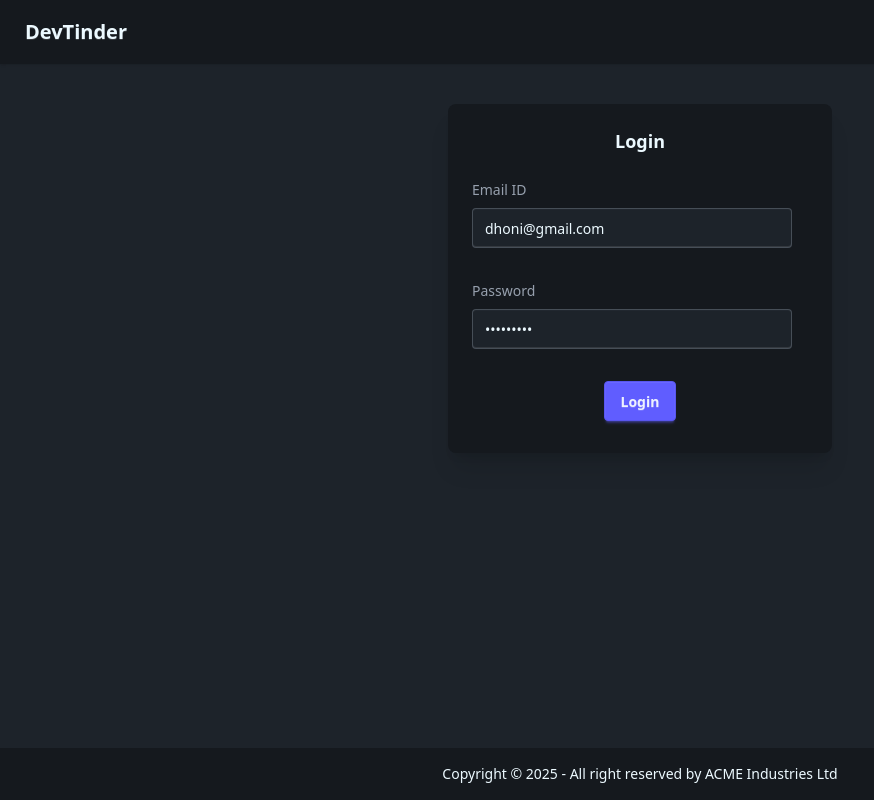
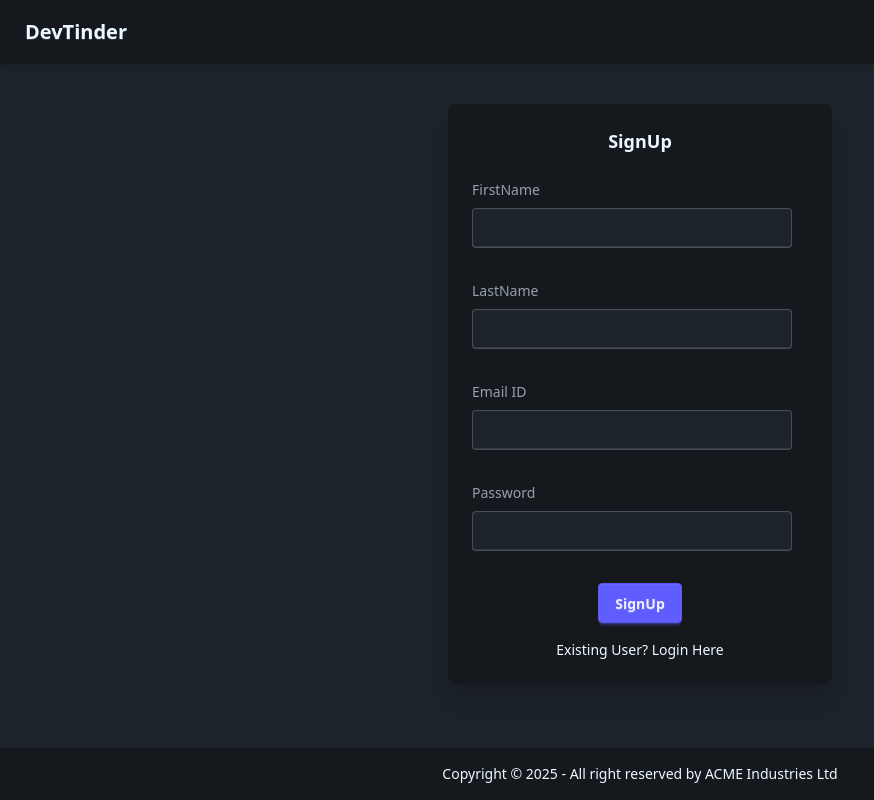
Before and after one commit to aakashvishu120/devTinderFrontend, a React (Vite) app: page /login in a window 1280 px wide. Shown: the whole page, without its empty margins (0-874 px from the left). Built offline with nearby package versions, Linux system fonts and the light colour scheme; no server answers.

Commit message:
signup and testing

```diff
--- a/src/components/Connections.jsx
+++ b/src/components/Connections.jsx
@@ -23,7 +23,7 @@ const Connections = () => {
 
     if(!connections) return;
 
-    if(connections.length === 0) return <h1>No Connections Found</h1>
+    if(connections.length === 0) return <h1 className='flex justify-center my-10 text-2xl'>No Connections Found</h1>
 
     return (
     <div className='text-center my-10'>
--- a/src/components/EditProfile.jsx
+++ b/src/components/EditProfile.jsx
@@ -10,9 +10,9 @@ export const EditProfile = ({user}) => {
 
     const [firstName, setFirstName] = useState(user.firstName);
     const [lastName, setlastName] = useState(user.lastName);
-    const [age, setAge] = useState(user.age);
-    const [gender, setGender] = useState(user.gender);
-    const [about, setAbout] = useState(user.about);
+    const [age, setAge] = useState(user.age || "");
+    const [gender, setGender] = useState(user.gender || "");
+    const [about, setAbout] = useState(user.about || "");
     const [photoUrl, setPhotoUrl] = useState(user.photoUrl);
     const [error, setError] = useState("");
     const [showToast, setShowToast] = useState(false);
--- a/src/components/Login.jsx
+++ b/src/components/Login.jsx
@@ -7,17 +7,32 @@ import { BASE_URL } from '../utils/constants';
 
 const Login = () => {
 
-    const [emailId, setEmailId] = useState("dhoni@gmail.com");
-    const [password, setPassword] = useState("Dhoni@123");
+    const [emailId, setEmailId] = useState("");
+    const [password, setPassword] = useState("");
+    const [firstName, setFirstName] = useState("");
+    const [lastName, setLastName] = useState("");
+    const [isLoginForm, setIsLoginForm] = useState(false);
     const [error, setError] = useState("");
     const dispatch = useDispatch();
     const navigate = useNavigate();
 
     const handleLogin = async () => {
+        try {
+            const res = await axios.post(BASE_URL + "/login", { emailId, password }, { withCredentials: true });
+            dispatch(addUser(res.data));
+            return navigate("/");
+        }
+        catch (err) {
+            setError(err?.response?.data || "Something went Wrong");
+            console.error(err);
+        }
+    }
+
+    const handleSignUp = async () =>{
         try{
-            const res = await axios.post(BASE_URL+ "/login", {emailId, password}, {withCredentials : true});
-            dispatch(addUser(res.data));
-            navigate("/");
+            const res = await axios.post(BASE_URL + "/signup", {firstName, lastName, emailId, password }, { withCredentials: true });
+            dispatch(addUser(res.data.data));
+            return navigate("/profile");
         }
         catch(err){
             setError(err?.response?.data || "Something went Wrong");
@@ -30,13 +45,36 @@ const Login = () => {
         <div className='flex justify-center my-10'>
             <div className="card bg-base-300 w-96 shadow-xl">
                 <div className="card-body">
-                    <h2 className="card-title justify-center">Login</h2>
+                    <h2 className="card-title justify-center">{isLoginForm ? "Login" : "SignUp"}</h2>
+
+                   {!isLoginForm && <>
+                    <div className='my-2 '>
+                        <label className='form-control w-full max-w-xs'>
+                            <div className='label py-2'>
+                                <span className='label-text'>FirstName</span>
+                            </div>
+                            <input type="text" value={firstName} onChange={(e) => setFirstName(e.target.value)} className='input input-bordered w-full max-w-xs' />
+                        </label>
+                    </div>
+
+                    <div className='my-2 '>
+                        <label className='form-control w-full max-w-xs'>
+                            <div className='label py-2'>
+                                <span className='label-text'>LastName</span>
+                            </div>
+                            <input type="text" value={lastName} onChange={(e) => setLastName(e.target.value)} className='input input-bordered w-full max-w-xs' />
+                        </label>
+                    </div>
+                    </>}
+
+
+
                     <div className='my-2 '>
                         <label className='form-control w-full max-w-xs'>
                             <div className='label py-2'>
                                 <span className='label-text'>Email ID</span>
                             </div>
-                        <input type="text" value={emailId} onChange={(e)=>setEmailId(e.target.value)} className='input input-bordered w-full max-w-xs' />
+                            <input type="text" value={emailId} onChange={(e) => setEmailId(e.target.value)} className='input input-bordered w-full max-w-xs' />
                         </label>
                     </div>
 
@@ -45,15 +83,17 @@ const Login = () => {
                             <div className='label py-2'>
                                 <span className='label-text'>Password</span>
                             </div>
-                        <input type="password" value={password} onChange={(e)=>setPassword(e.target.value)} className='input input-bordered w-full max-w-xs' />
+                            <input type="password" value={password} onChange={(e) => setPassword(e.target.value)} className='input input-bordered w-full max-w-xs' />
                         </label>
                     </div>
 
                     <p className='text-red-500'>{error}</p>
 
                     <div className="card-actions justify-center m-2">
-                        <button className="btn btn-primary" onClick={handleLogin}>Login</button>
+                        <button className="btn btn-primary" onClick={isLoginForm ? handleLogin : handleSignUp}>{isLoginForm ? "Login" : "SignUp"}</button>
                     </div>
+
+                    <p className='hover:text-gray-400 cursor-pointer hover:underline text-center' onClick={() => setIsLoginForm(value => !value)}>{isLoginForm ? "New User? Signup Here" : "Existing User? Login Here"}</p>
                 </div>
             </div>
         </div>
```
Also changed, not shown: 1 other file (tests, documents, lock files or other folders). Lines whose indentation alone changed are shown as unchanged.
